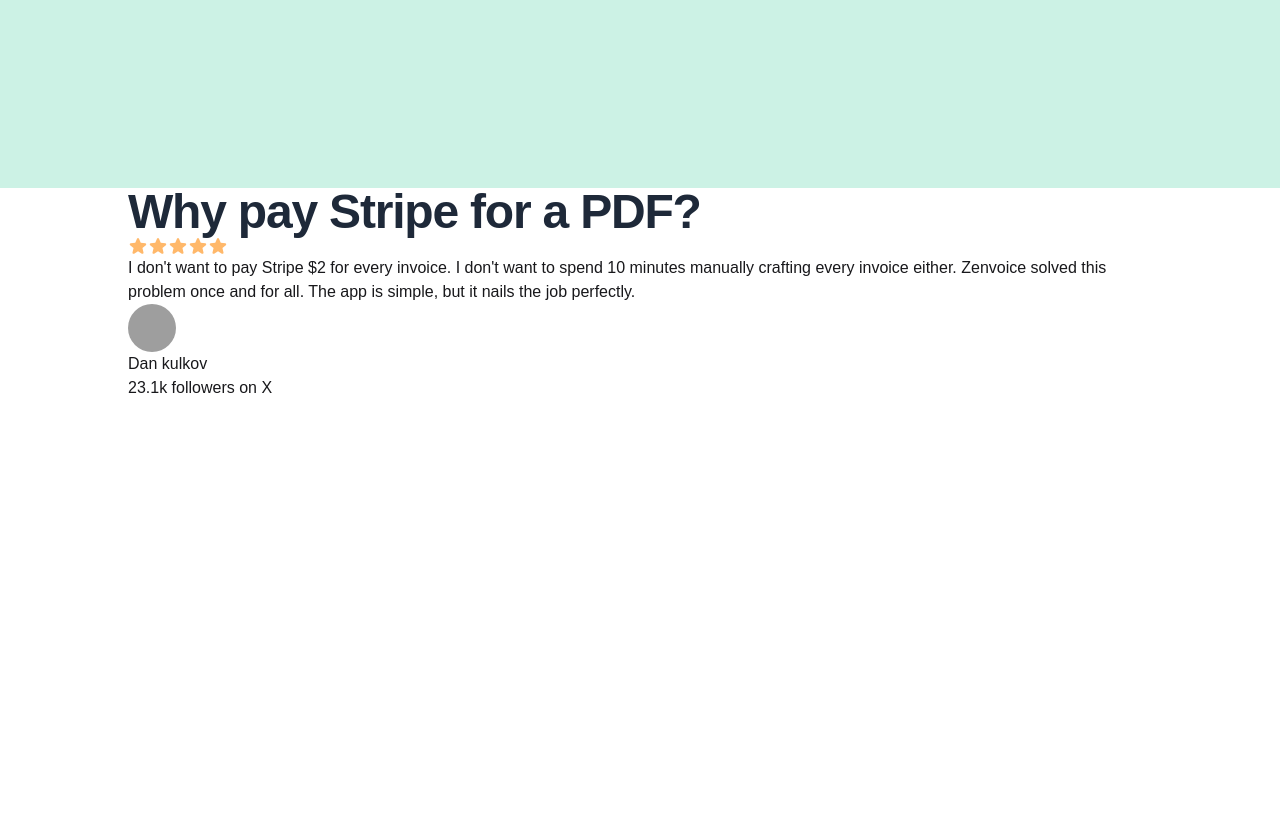
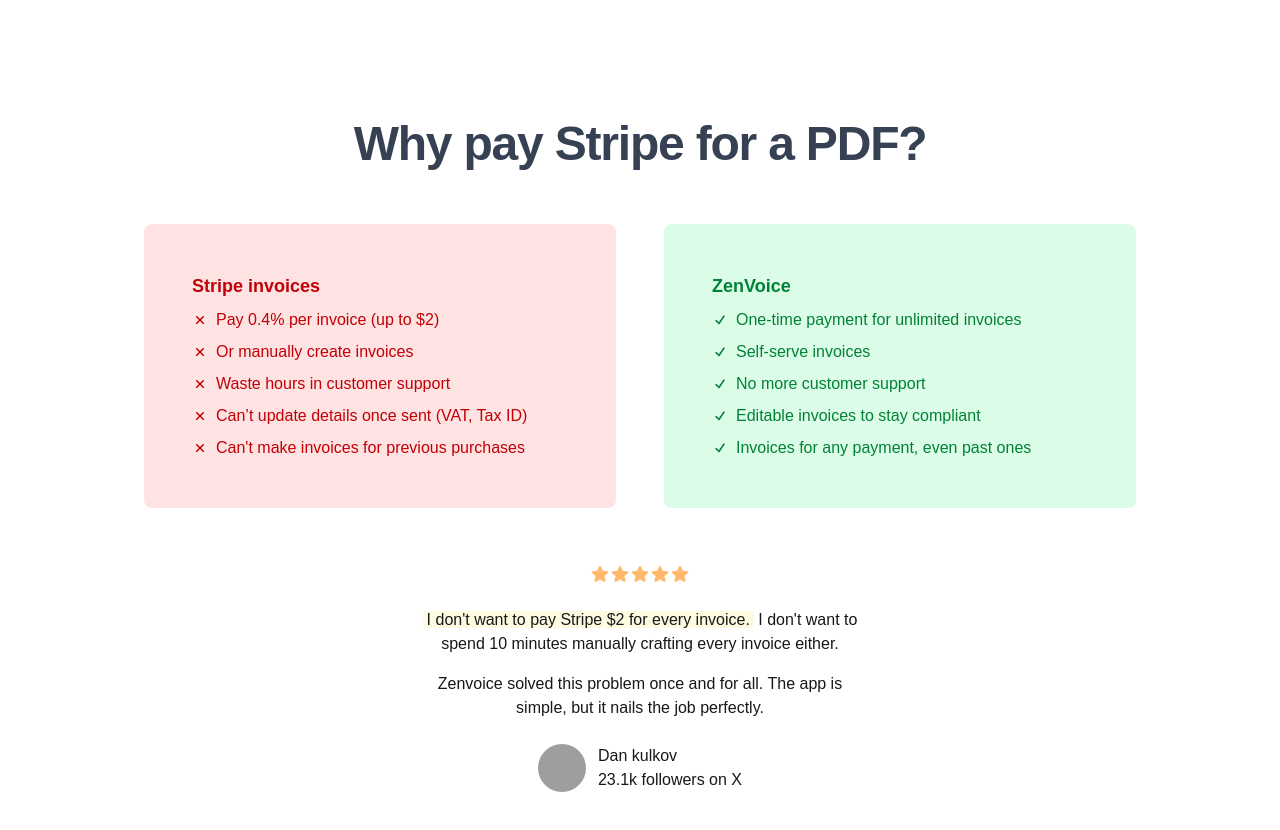
Before and after one commit to rahscripts/marc, a Next.js app: page /zenvoice in a window 1280 px wide. Shown: the part 800-1630 px from the top of the page. Before the commit the page ends 1200 px from the top, so only its background shows below. Built offline with nearby package versions, Linux system fonts and the light colour scheme; grey boxes are pictures that could not be loaded; a web font is replaced by a local one.

Commit message:
landing comparison done

```diff
--- a/app/zenvoice/components/LandingComparison.tsx
+++ b/app/zenvoice/components/LandingComparison.tsx
@@ -21,29 +21,62 @@
 
 
     return (
-           <section>
-                        <h1 className="text-5xl text-gray-800 font-extrabold tracking-tight">
+        <section className="my-30 space-y-10 text-center">
+            <h1 className="text-5xl text-gray-700 font-extrabold tracking-tight">
                 Why pay Stripe for a PDF?
             </h1>
-                         <div>
+            <div className="flex gap-4 max-md:flex-col">
+                <div className="bg-red-100 p-12 flex-1 rounded-lg m-4 space-y-2">
+                    <h1 className="font-bold text-lg text-start text-red-700">Stripe invoices</h1>
+                    {
+                        stripeInvoices.map((item, index) => (
+                            <div key={index} className="flex text-red-700 items-center gap-2">
+                                <svg xmlns="http://www.w3.org/2000/svg" viewBox="0 0 16 16" fill="currentColor" className="size-4">
+                                    <path d="M5.28 4.22a.75.75 0 0 0-1.06 1.06L6.94 8l-2.72 2.72a.75.75 0 1 0 1.06 1.06L8 9.06l2.72 2.72a.75.75 0 1 0 1.06-1.06L9.06 8l2.72-2.72a.75.75 0 0 0-1.06-1.06L8 6.94 5.28 4.22Z" />
+                                </svg>
+                                <p>{item}</p>
+                            </div>
+                        ))
+                    }
+                </div>
+
+                <div className="bg-green-100 flex-1 p-12 rounded-lg m-4 space-y-2">
+                    <h1 className="font-bold text-lg text-start text-green-700">ZenVoice</h1>
+                    {
+                        zenVoice.map((item, index) => (
+                            <div key={index} className="flex text-green-700 items-center gap-2">
+                                <svg xmlns="http://www.w3.org/2000/svg" viewBox="0 0 16 16" fill="currentColor" className="size-4">
+                                    <path fillRule="evenodd" d="M12.416 3.376a.75.75 0 0 1 .208 1.04l-5 7.5a.75.75 0 0 1-1.154.114l-3-3a.75.75 0 0 1 1.06-1.06l2.353 2.353 4.493-6.74a.75.75 0 0 1 1.04-.207Z" clipRule="evenodd" />
+                                </svg>
+
+                                <p>{item}</p>
+                            </div>
+                        ))
+                    }
+                </div>
+
+
 
             </div>
 
-                      <div>
+            <div className="flex flex-col items-center justify-center gap-6">
                 <FiveStars />
 
+                <div className="space-y-4">
                     <p>
-                            I don't want to pay Stripe $2 for every invoice. I don't want to spend 10 minutes manually crafting every invoice either.
+                        <span className="bg-yellow-100/50 px-1">I don't want to pay Stripe $2 for every invoice.</span> I don't want to <br /> spend 10 minutes manually crafting every invoice either. <br />
+                    </p>
+                    <p>
+                        Zenvoice solved this problem once and for all. The app is <br /> simple, but it nails the job perfectly.</p>
+                </div>
 
-        Zenvoice solved this problem once and for all. The app is simple, but it nails the job perfectly.</p>
-
-         <div>
+                <div className="flex gap-3">
                     <div className="avatar">
                         <div className="w-12 rounded-full">
                             <img src="https://img.daisyui.com/images/profile/demo/averagebulk@192.webp" />
                         </div>
                     </div>
-              <div>
+                    <div className="flex items-start flex-col ">
                         <h1>
                             Dan kulkov
                         </h1>
--- a/app/zenvoice/page.tsx
+++ b/app/zenvoice/page.tsx
@@ -16,7 +16,7 @@
     ];
     return (
         <div className="max-w-5xl mx-auto w-full">
-            <section className="w-screen relative left-1/2 right-1/2 -ml-[50vw] -mr-[50vw] bg-emerald-500/20">
+            <section className="w-screen h-screen relative left-1/2 right-1/2 -ml-[50vw] -mr-[50vw] bg-emerald-500/20">
                 <div className="max-w-5xl mx-auto w-full">
                     <LandingHeader />
                     <section className="h-screen flex mt-30 items-center justify-start flex-col gap-6 text-center px-4">
```
Lines whose indentation alone changed are shown as unchanged.
